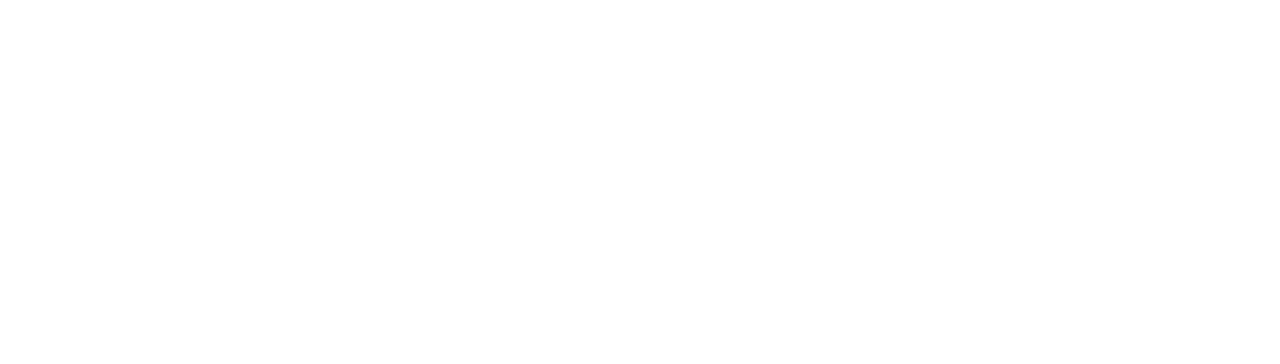
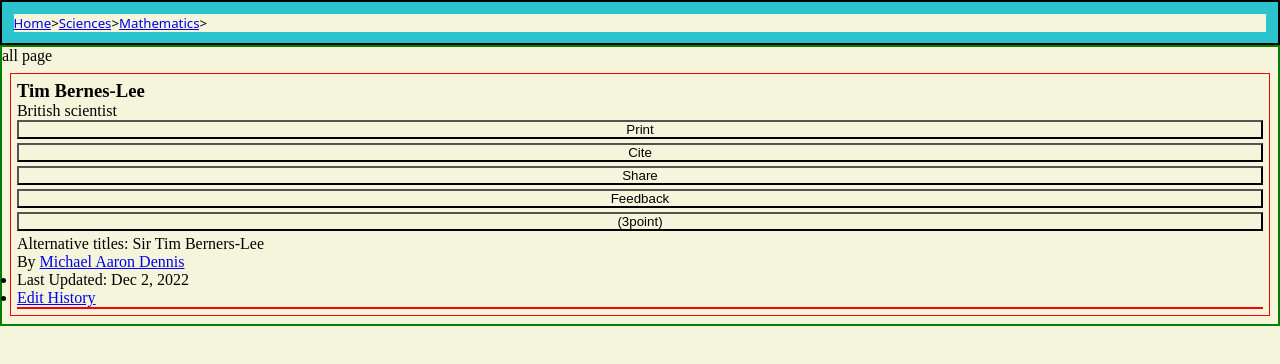
Before and after one commit to maxime-vds/tim-berners-lee, a plain HTML site: page index.html in a window 1280 px wide. Drawn offline with Linux system fonts and the light colour scheme.

Commit message:
first step project

```diff
--- a/index.html
+++ b/index.html
@@ -9,7 +9,67 @@
 </head>
 
 <body>
-    <section id="section1"class="parent"><article></article></section>
+    <main>
+        <section id="section1home">
+            <div class="navbar">
+                <nav class="homenav">
+                    <span class="homenav-item"> <a href="#"> Home </a> </span> <div> > </div>
+                    <span class="homenav-item"> <a href="#"> Sciences </a> </span> <div> > </div>
+                    <span class="homenav-item"> <a href="#"> Mathematics</a> </span>    <div> > </div>
+                </nav>
+            </div>
+        </section>
+        <section class="section2allpage"> all page <br>
+            <section class="section3">
+                <div class="title">
+                    <h1> Tim Bernes-Lee</h1>
+                    <p> British scientist</p>
+                </div>
+
+                <article class="logonav">
+                    <div class="logonav">
+                        <nav class="logonav">
+                            <span class="logonav-item"> <button class="stylebutton">Print<a href="#"></a></button></span>
+                            <span class="logonav-item"> <button>Cite<a href="#"></a></button></a></span>
+                            <span class="logonav-item"><button>Share<a href="#"></a></button></a></span>
+                            <span class="logonav-item"><button>Feedback<a href="#"></a></button></span>
+                            <span class="logonav-item"><button>(3point)<a href="#"></a></button></span>
+                        </nav>
+                </div>
+                </article>
+
+
+                <div class="info">
+                    <p> Alternative titles: Sir Tim Berners-Lee</p>
+                    <p> By <a href="#"> Michael Aaron Dennis</a> <ul class="info"><li>Last Updated: Dec 2, 2022</li> <li> <a href="#">Edit History </a> </li> </ul> </p>
+                </div>
+
+
+
+
+                <section class="section4">
+
+                    </div>
+                </section>
+            </section>
+
+
+
+        </section>
+
+
+
+
+
+
+    </main>
+
+
+
+</body>
+</html>
+
+<!--
     <section><article></article></section>
     <section><article></article></section>
     <section><article></article></section>
@@ -18,7 +78,4 @@
     <section><article></article></section>
     <section><article></article></section>
     <section><article></article></section>
-
-
-</body>
-</html>
+    -->
--- a/style.css
+++ b/style.css
@@ -0,0 +1,59 @@
+/*font-family du projet :
+ system-ui, -apple-system, BlinkMacSystemFont, 'Segoe UI', Roboto, Oxygen, Ubuntu, Cantarell, 'Open Sans', 'Helvetica Neue', sans-serif;*/
+
+*{
+    padding: 0;
+    margin: 0;
+    background-color:  beige;
+}
+
+#section1home {
+    width: auto;
+    height: auto;
+    padding: 0.9%;
+    margin: 0;
+    background-color: rgb(43, 195, 206);
+    border: 2px solid black;
+
+}
+
+.navbar .homenav{
+    display: flex;
+    flex-direction: row;
+    font-size: 0.35cm;
+    font-family: system-ui, -apple-system, BlinkMacSystemFont, 'Segoe UI', Roboto, Oxygen, Ubuntu, Cantarell, 'Open Sans', 'Helvetica Neue', sans-serif;
+
+}
+.section2allpage {
+    border: 2px solid green;
+}
+.section3{
+    margin: 0.2cm;
+    padding: 0.5%;
+    border:1px solid red;
+}
+.section4{
+    margin: 0;
+    padding: 0;
+    border:1px solid red;
+    display: flex;
+    font-size: medium;
+    font-family: system-ui, -apple-system, BlinkMacSystemFont, 'Segoe UI', Roboto, Oxygen, Ubuntu, Cantarell, 'Open Sans', 'Helvetica Neue', sans-serif; ;
+}
+.logonav-item{
+
+    display: flex;
+    flex-direction: column;
+    flex-wrap: wrap;
+    height: 23px;
+    /*background-color:black;
+    color: blue;
+    padding: auto;
+    margin: auto;
+    border:none;
+    */
+
+}
+.logonav {
+    background-color: black;
+}
```
